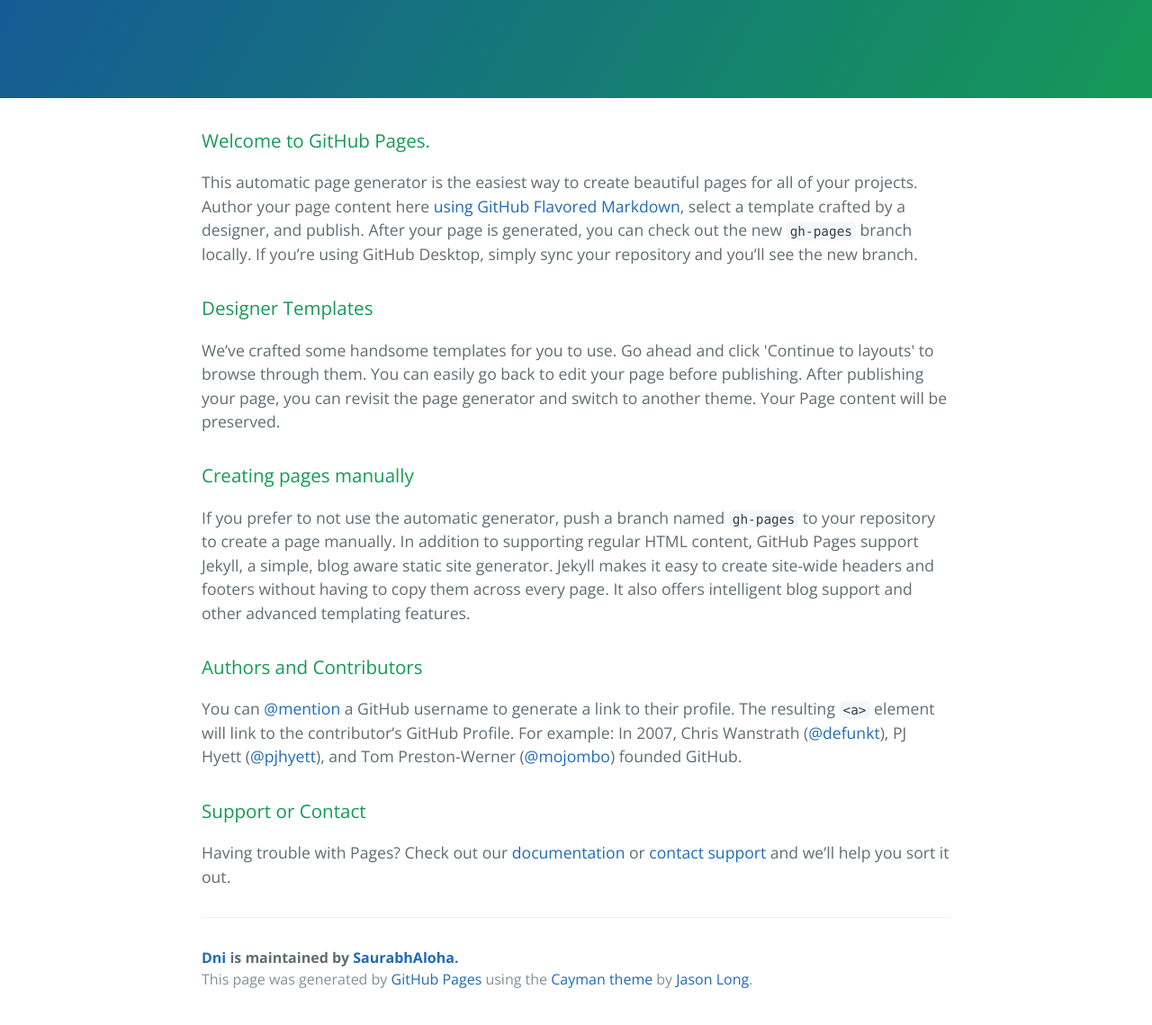
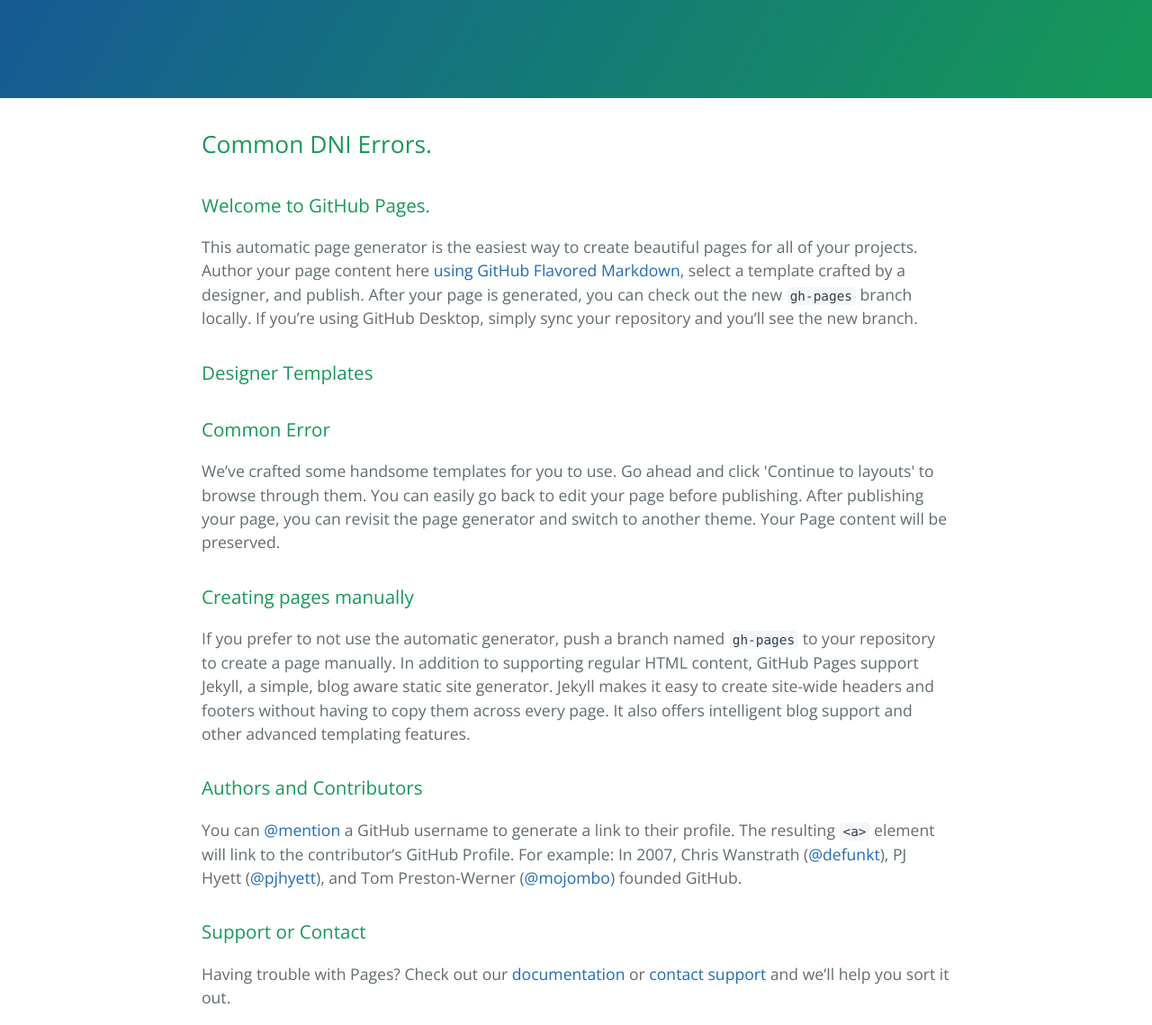
Before and after one commit to SaurabhAloha/DNI, a plain HTML site: page index.html in a window 1280 px wide. Shown: the part 161-1300 px from the top of the page at 90% size. Drawn offline with nearby package versions, Linux system fonts and the light colour scheme.

Commit message:
Changes for Footer

```diff
--- a/index.html
+++ b/index.html
@@ -16,6 +16,8 @@
     </section>
 
     <section class="main-content">
+            <h2>
+<a id="common-error" class="anchor" href="#common-error" aria-hidden="true"><span aria-hidden="true" class="octicon octicon-link"></span></a>Common DNI Errors.</h2>
       <h3>
 <a id="welcome-to-github-pages" class="anchor" href="#welcome-to-github-pages" aria-hidden="true"><span aria-hidden="true" class="octicon octicon-link"></span></a>Welcome to GitHub Pages.</h3>
 
@@ -23,6 +25,8 @@
 
 <h3>
 <a id="designer-templates" class="anchor" href="#designer-templates" aria-hidden="true"><span aria-hidden="true" class="octicon octicon-link"></span></a>Designer Templates</h3>
+<h3>
+<a id="common-error" class="anchor" href="#welcome-to-github-pages" aria-hidden="true"><span aria-hidden="true" class="octicon octicon-link"></span></a>Common Error</h3>
 
 <p>We’ve crafted some handsome templates for you to use. Go ahead and click 'Continue to layouts' to browse through them. You can easily go back to edit your page before publishing. After publishing your page, you can revisit the page generator and switch to another theme. Your Page content will be preserved.</p>
 
@@ -42,11 +46,7 @@
 <p>Having trouble with Pages? Check out our <a href="https://help.github.com/pages">documentation</a> or <a href="https://github.com/contact">contact support</a> and we’ll help you sort it out.</p>
 
       <footer class="site-footer">
-        <span class="site-footer-owner"><a href="https://github.com/SaurabhAloha/DNI">Dni</a> is maintained by <a href="https://github.com/SaurabhAloha">SaurabhAloha</a>.</span>
-
-        <span class="site-footer-credits">This page was generated by <a href="https://pages.github.com">GitHub Pages</a> using the <a href="https://github.com/jasonlong/cayman-theme">Cayman theme</a> by <a href="https://twitter.com/jasonlong">Jason Long</a>.</span>
       </footer>
-
     </section>
 
 
```
